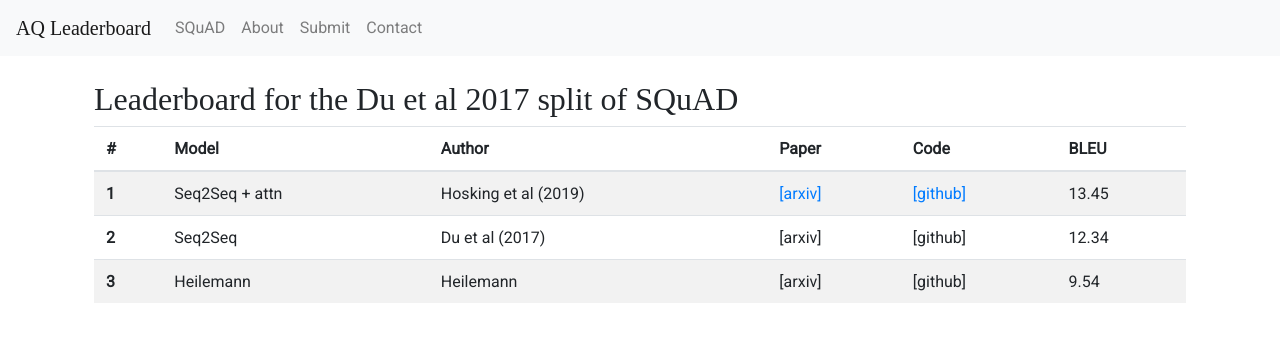
After one commit to tomhosking/aqleaderboard, a Flask app: page /squad in a window 1280 px wide. The commit adds this page. Shown: the top 342 px of the page. Run offline with Flask 2, Linux system fonts and the light colour scheme; some libraries are stand-ins or nearby versions; some web fonts are replaced.

Commit message:
Add initial pages

```diff
--- a/src/app.py
+++ b/src/app.py
@@ -1,9 +1,23 @@
 from flask import Flask, render_template
 app = Flask(__name__)
+
+from views import squad_board, submit_form
 
 @app.route('/')
 def index():
     return render_template('index.htm')
 
+@app.route('/about')
+def about():
+    return render_template('about.htm')
+
+@app.route('/submit')
+def submit():
+    return submit_form()
+
+@app.route('/squad')
+def squad():
+    return squad_board()
+
 if __name__ == "__main__":
     app.run('0.0.0.0', port=8000)
--- a/src/static/aq.css
+++ b/src/static/aq.css
@@ -3,7 +3,7 @@ body
     font-family: 'Roboto';
 }
 
-h1, h2
+h1, h2, .navbar-brand
 {
     font-family: 'Volkhov';
 }
--- /dev/null
+++ b/src/templates/board.htm
@@ -0,0 +1,48 @@
+{% extends "root.htm" %}
+
+{% include 'header.htm' %}
+
+{% block content %}
+<div class="container p-4">
+<h2>Leaderboard for the Du et al 2017 split of SQuAD</h2>
+
+<table class="table table-striped table-hover">
+    <thead>
+        <tr>
+        <th scope="col">#</th>
+        <th scope="col">Model</th>
+        <th scope="col">Author</th>
+        <th scope="col">Paper</th>
+        <th scope="col">Code</th>
+        <th scope="col">BLEU</th>
+        </tr>
+    </thead>
+    <tbody>
+        <tr>
+        <th scope="row">1</th>
+        <td>Seq2Seq + attn</td>
+        <td>Hosking et al (2019)</td>
+        <td><a href="#">[arxiv]</a></td>
+        <td><a href="#">[github]</a></td>
+        <td>13.45</td>
+        </tr>
+        <tr>
+        <th scope="row">2</th>
+        <td>Seq2Seq</td>
+        <td>Du et al (2017)</td>
+        <td>[arxiv]</td>
+        <td>[github]</td>
+        <td>12.34</td>
+        </tr>
+        <tr>
+        <th scope="row">3</th>
+        <td>Heilemann</td>
+        <td>Heilemann</td>
+        <td>[arxiv]</td>
+        <td>[github]</td>
+        <td>9.54</td>
+        </tr>
+    </tbody>
+    </table>
+</div>
+{% endblock %}
--- /dev/null
+++ b/src/templates/header.htm
@@ -0,0 +1,27 @@
+
+{% block header %}
+
+<nav class="navbar navbar-expand-lg navbar-light bg-light">
+    <a class="navbar-brand" href="/">AQ Leaderboard</a>
+    <button class="navbar-toggler" type="button" data-toggle="collapse" data-target="#navbarNav" aria-controls="navbarNav" aria-expanded="false" aria-label="Toggle navigation">
+        <span class="navbar-toggler-icon"></span>
+    </button>
+    <div class="collapse navbar-collapse" id="navbarNav">
+        <ul class="navbar-nav">
+        <li class="nav-item">
+            <a class="nav-link" href="/squad">SQuAD</a>
+        </li>
+        <li class="nav-item">
+            <a class="nav-link" href="/about">About</a>
+        </li>
+        <li class="nav-item">
+            <a class="nav-link" href="/submit">Submit</a>
+        </li>
+        <li class="nav-item">
+            <a class="nav-link" href="mailto:qgen@tomho.sk">Contact</a>
+        </li>
+        </ul>
+    </div>
+    </nav>
+
+{% endblock %}
--- a/src/templates/index.htm
+++ b/src/templates/index.htm
@@ -1,4 +1,7 @@
 {% extends "root.htm" %}
+
+{% include 'header.htm' %}
+
 
 {% block content %}
 <div class="jumbotron">
--- a/src/templates/root.htm
+++ b/src/templates/root.htm
@@ -15,6 +15,9 @@
   </head>
   <body>
 
+
+    {% block header %}{% endblock %}
+
     {% block content %}{% endblock %}
 
     <!-- Optional JavaScript -->
--- /dev/null
+++ b/src/views.py
@@ -0,0 +1,8 @@
+from flask import render_template
+
+
+def squad_board():
+    return render_template('board.htm')
+
+def submit_form():
+    return render_template('submit_form.htm')
```
Also changed, not shown: src/templates/about.htm (added, +10 -0 lines), src/templates/submit_form.htm (added, +10 -0 lines).
